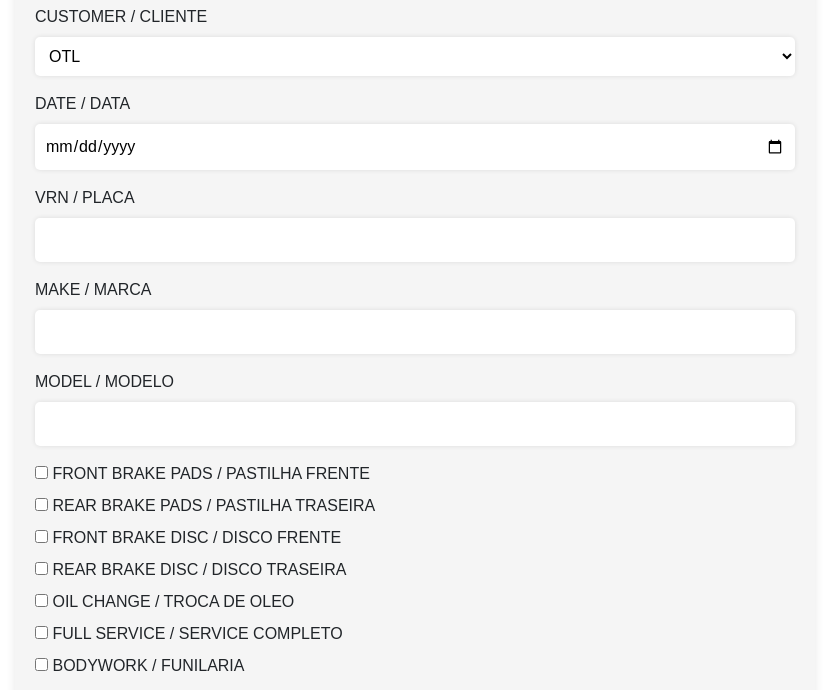
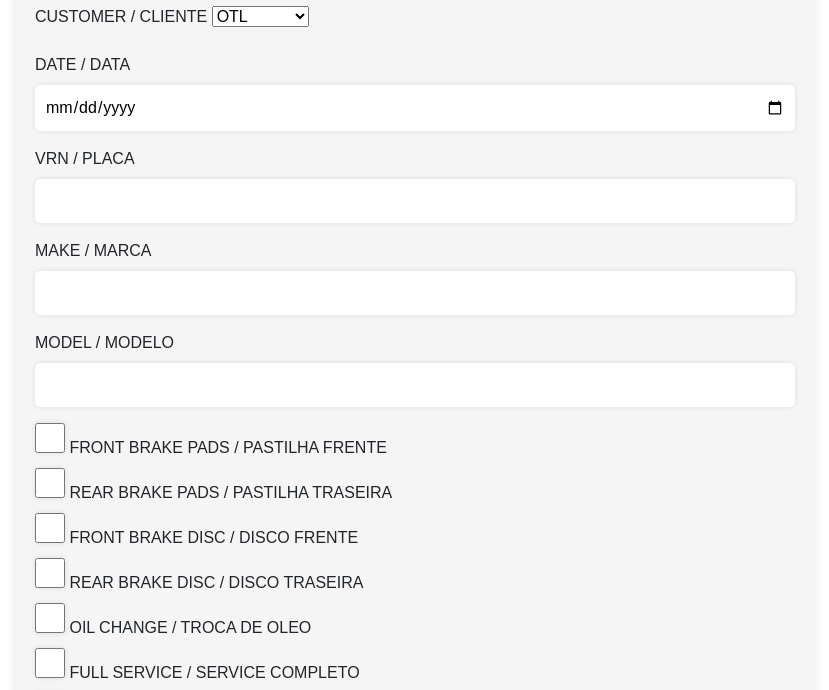
Before and after one commit to diegodagostim/sba-service-app, a plain HTML site: page job_card.html in a window 1280 px wide. Shown: the part 91-781 px from the top of the page, without its empty margins (225-1054 px from the left). Drawn offline with nearby package versions, Linux system fonts and the light colour scheme.

Commit message:
new update2

```diff
--- a/style.css
+++ b/style.css
@@ -54,13 +54,13 @@ textarea {
   box-shadow: 0 0 5px rgba(0, 0, 0, 0.1);
 }
 
-select {
-  width: 100%;
+input[type="checkbox"] {
+  width: 30px;
+  height: 30px;
   padding: 10px;
   border-radius: 5px;
   border: none;
   background-color: #fff;
-  font-size: 16px;
   box-shadow: 0 0 5px rgba(0, 0, 0, 0.1);
 }
 
```
